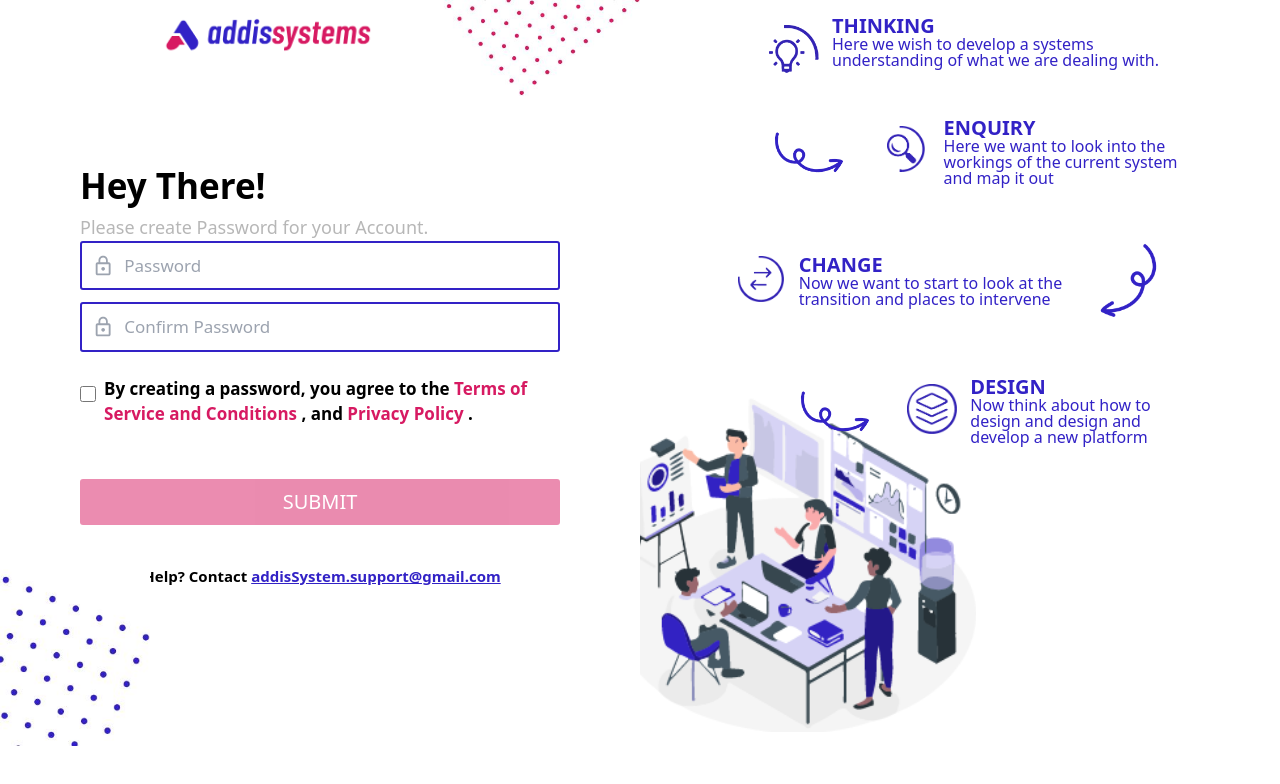
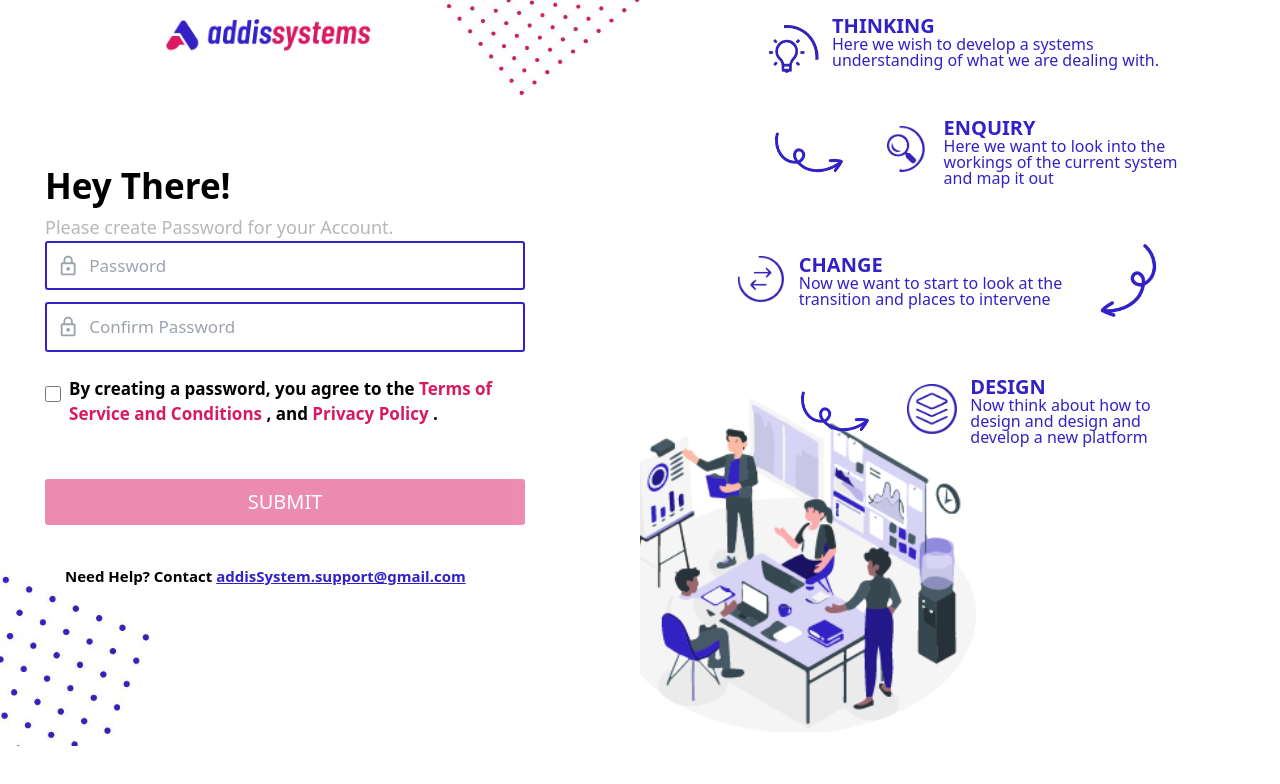
Before and after one commit to bereketassefa/antd, a React (Vite) app: page /createPass in a window 1280 px wide. Shown: the top 784 px of the page. Built offline with nearby package versions, Linux system fonts and the light colour scheme.

Commit message:
login update

```diff
--- a/src/Components/Home/Navigator/navigator.jsx
+++ b/src/Components/Home/Navigator/navigator.jsx
@@ -28,7 +28,7 @@ export default function Navigator() {
         <div className="w-full">
           <ul className="w-full flex flex-col gap-3">
             <Link
-              to={"/"}
+              to={"/home"}
               className={`${
                 activeLink === "Home" ? "text-[#3222C6] " : "text-gray-700"
               } `}
--- a/src/Components/SignUp/CreatePass.jsx
+++ b/src/Components/SignUp/CreatePass.jsx
@@ -15,13 +15,13 @@ function CreatePass() {
   const [showPass2, setShowPass2] = useState(false);
 
   return (
-    <div>
+    <div className=" z-50 w-full">
       <Heading
         Title={"Hey There!"}
         text={"Please create Password for your Account."}
       />
       <form action="">
-        <div className=" grid  gap-3 max-w-[480px] ">
+        <div className=" grid  gap-3 max-w-[480px]">
           <div className=" border-[2px]  rounded-[3px] flex items-center gap-[10px] px-[10px] py-[10px] border-[#3222c6]">
             <MdLockOutline
               className={`text-[24px] ${
--- a/src/Components/SignUp/Login.jsx
+++ b/src/Components/SignUp/Login.jsx
@@ -44,13 +44,13 @@ function Login() {
     }
   };
   return (
-    <div>
+    <div className=" z-50 w-full">
       <Heading Title={"Welcome Back!!"} text={"Please Login to your Account"} />
 
       <form onSubmit={handleLogin}>
-        <div className=" grid  gap-3 max-w-[480]">
+        <div className=" w-full max-w-[480px] grid gap-2 ">
           <div
-            className={`border-[2px] rounded-[3px] flex items-center gap-[10px] px-[10px] py-[10px] ${
+            className={` w-full border-[2px] rounded-[3px] flex items-center gap-[10px] px-[10px] py-[10px] ${
               emailError ? "border-red-500" : "border-[#3222c6]"
             }`}
           >
--- a/src/Pages/Signupage/CreatePssPage.jsx
+++ b/src/Pages/Signupage/CreatePssPage.jsx
@@ -12,7 +12,7 @@ function CreatePssPage() {
       <div>
         <div className=" flex max-w-screen-2xl mx-auto  justify-evenly h-screen  ">
           {/* Login Box  */}
-          <div className="  w-full md:w-1/2  flex-col justify-between ">
+          <div className=" z-0  w-full md:w-1/2  flex-col justify-between ">
             <div className=" flex justify-between">
               <div className="w-[215px] mt-4 ml-40 mb">
                 <img className="hidden lg:block w-full" src={logo} alt="" />
@@ -33,11 +33,11 @@ function CreatePssPage() {
               </div>
             </div>
 
-            <div className="lg:max-w-[550px] md:max-w-[550px] mx-auto flex justify-center px-5 sm:px-0  ">
+            <div className="z-50  lg:max-w-[550px] md:max-w-[550px] mx-auto flex justify-center px-5 sm:px-0  ">
               <CreatePass />
             </div>
 
-            <div className="">
+            <div className=" -z-50">
               <img
                 className="hidden lg:block -mt-10 w-[150px] object-cover"
                 src={dotBottomBackground}
```
